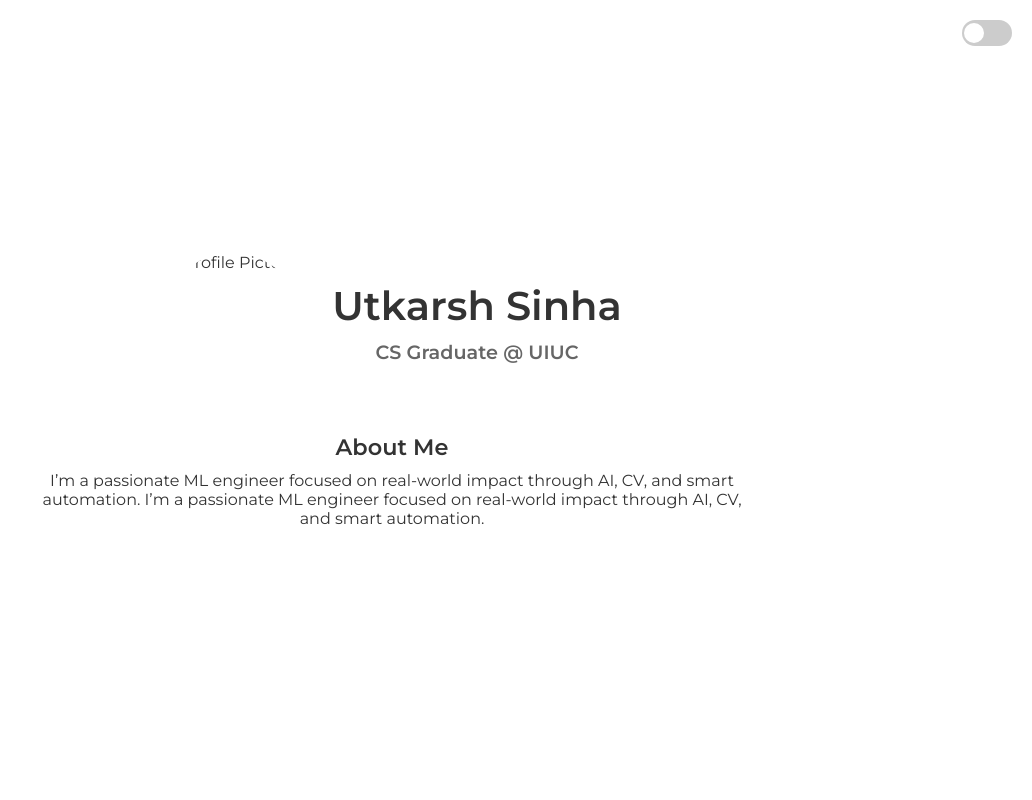
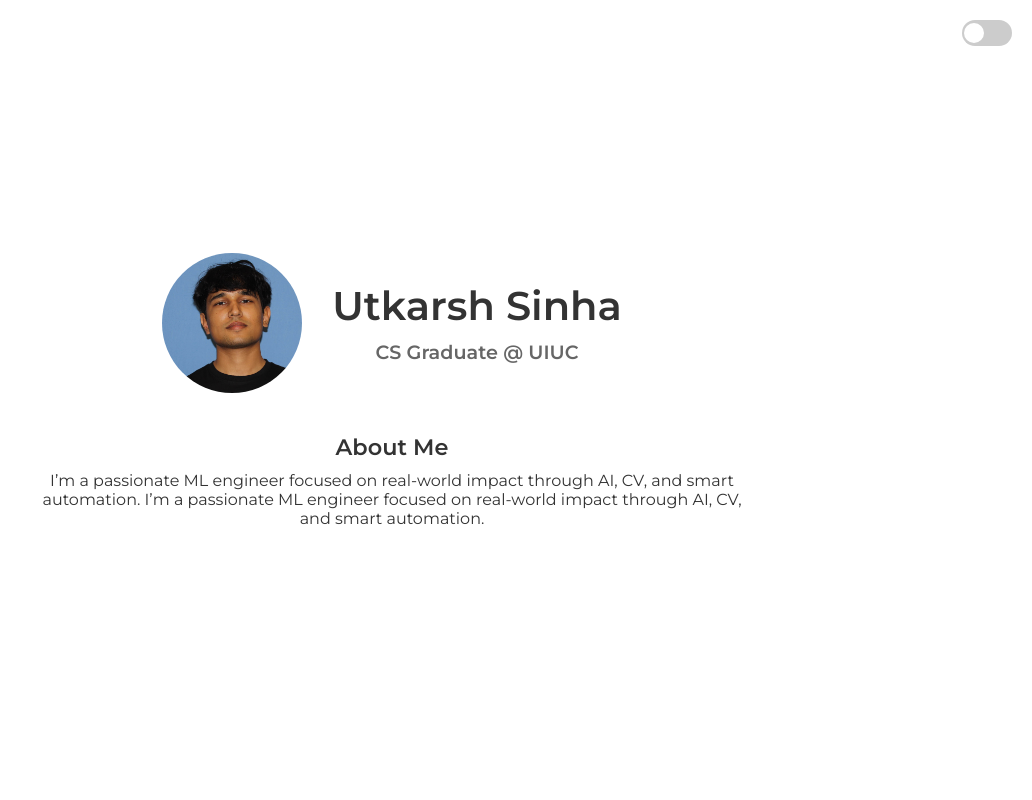
Before and after one commit to us8329/profile, a plain HTML site: page index.html in a window 1280 px wide. Shown: the top 800 px of the page, without its empty margins (248-1280 px from the left). Drawn offline with Linux system fonts and the light colour scheme.

Commit message:
profile-pic

```diff
--- a/index.html
+++ b/index.html
@@ -111,7 +111,7 @@
 
   <section class="landing">
     <div class="intro-row">
-      <img src="image.jpg" alt="Profile Picture" class="profile-pic">
+      <img src="images/utkarsh.jpeg" alt="Profile Picture" class="profile-pic">
       <div class="intro-text">
         <h1>Utkarsh Sinha</h1>
         <h2>CS Graduate @ UIUC</h2>
```
Also changed, not shown: images/utkarsh.jpeg (added).
